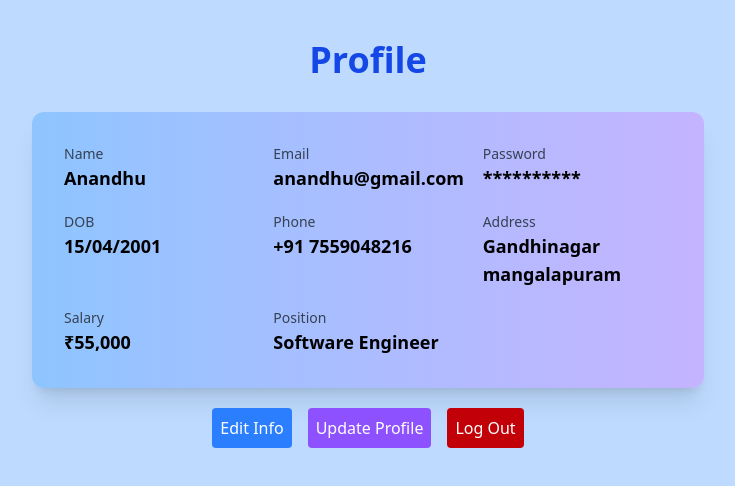
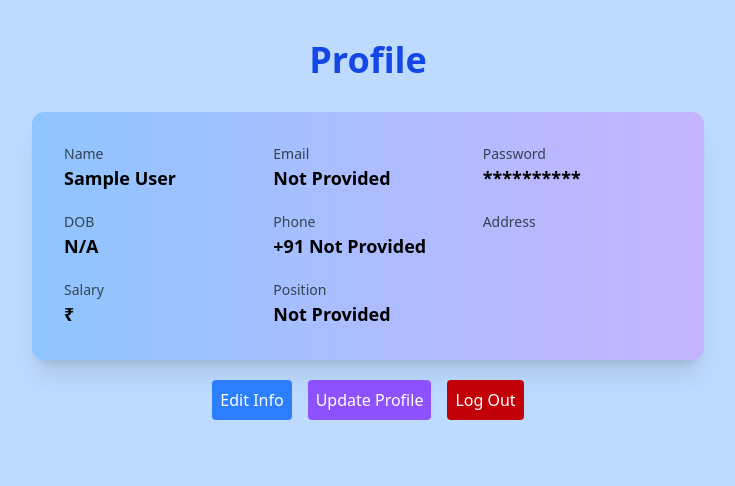
Before and after one commit to srz-anandhu/emp-client, a React (Vite) app in the folder client/: page /profile in a window 1280 px wide. Shown: the top 486 px of the page, without its empty margins (272-1007 px from the left). Built offline with nearby package versions, Linux system fonts and the light colour scheme; sample sign-in values are in the browser's storage.

Commit message:
started profile page functionality

```diff
--- a/client/src/components/Profile.jsx
+++ b/client/src/components/Profile.jsx
@@ -1,6 +1,62 @@
-
+import { useEffect, useState } from "react";
+import { useNavigate } from "react-router-dom";
 
 export default function Profile() {
+    const [user, setUser] = useState(null);
+    const [loading, setLoading] = useState(true);
+    const [error, setError] = useState(null);
+    const navigate = useNavigate();
+
+    useEffect(() => {
+        try {
+            // Check if user data exists in localStorage
+            const userData = localStorage.getItem('user');
+
+            if (!userData) {
+                throw new Error('No user session found');
+            }
+
+            const parsedUser = JSON.parse(userData);
+
+            if (!parsedUser?.email) {
+                throw new Error('Invalid user data format');
+            }
+
+            setUser(parsedUser);
+            setLoading(false);
+
+        } catch (err) {
+            setError(err.message);
+            setLoading(false);
+            console.error(err)
+            // Redirect to login after 2 sec showing error
+            setTimeout(() => navigate("/login"), 2000);
+        }
+    }, [navigate]);
+
+        if (loading) {
+        return (
+            <div className="w-full bg-blue-200 min-h-screen flex items-center justify-center">
+                <div className="text-2xl font-semibold">Loading profile...</div>
+            </div>
+        );
+    }
+
+        if (error) {
+        return (
+            <div className="w-full bg-blue-200 min-h-screen flex flex-col items-center justify-center">
+                <div className="bg-red-100 border border-red-400 text-red-700 px-4 py-3 rounded mb-4">
+                    {error}
+                </div>
+                <p>Redirecting to login page...</p>
+            </div>
+        );
+    }
+
+    if (!user) {
+        return null;
+    }
+
     return (
         <div className="w-full bg-blue-200 min-h-screen flex flex-col items-center py-10">
 
@@ -11,11 +67,11 @@ export default function Profile() {
                 <div className="grid sm:grid-cols-3 gap-5">
                     <div>
                         <p className="text-gray-700 text-sm">Name</p>
-                        <h2 className="font-semibold text-lg">Anandhu</h2>
+                        <h2 className="font-semibold text-lg">{user?.name || 'Not Provided'}</h2>
                     </div>
                     <div>
                         <p className="text-gray-700 text-sm">Email</p>
-                        <h2 className="font-semibold text-lg">anandhu@gmail.com</h2>
+                        <h2 className="font-semibold text-lg">{user?.emial || 'Not Provided'}</h2>
                     </div>
                     <div>
                         <p className="text-gray-700 text-sm">Password</p>
@@ -23,23 +79,23 @@ export default function Profile() {
                     </div>
                     <div>
                         <p className="text-gray-700 text-sm">DOB</p>
-                        <h2 className="font-semibold text-lg">15/04/2001</h2>
+                        <h2 className="font-semibold text-lg">{user?.dob || 'N/A'}</h2>
                     </div>
                     <div>
                         <p className="text-gray-700 text-sm">Phone</p>
-                        <h2 className="font-semibold text-lg">+91 7559048216</h2>
+                        <h2 className="font-semibold text-lg">+91 {user?.phone || 'Not Provided'}</h2>
                     </div>
                     <div>
                         <p className="text-gray-700 text-sm">Address</p>
-                        <h2 className="font-semibold text-lg">Gandhinagar mangalapuram</h2>
+                        <h2 className="font-semibold text-lg">{user?.address}</h2>
                     </div>
                     <div>
                         <p className="text-gray-700 text-sm">Salary</p>
-                        <h2 className="font-semibold text-lg">₹55,000</h2>
+                        <h2 className="font-semibold text-lg">₹{user?.salary}</h2>
                     </div>
                     <div>
                         <p className="text-gray-700 text-sm">Position</p>
-                        <h2 className="font-semibold text-lg">Software Engineer</h2>
+                        <h2 className="font-semibold text-lg">{user?.position || 'Not Provided'}</h2>
                     </div>
                 </div>
             </div>
--- a/client/src/components/SignUp.jsx
+++ b/client/src/components/SignUp.jsx
@@ -46,6 +46,12 @@ export default function SignUp() {
        )
        if (response.status === 201) {
         const { accessToken, refreshToken, user } = response.data;
+
+        console.log("accessToken: ", accessToken)
+        console.log("refreshToken: ", refreshToken);
+        console.log("user: ", user);
+
+
 
         // saving tokens and user informations in local storage
         localStorage.setItem("accessToken", accessToken);
```
